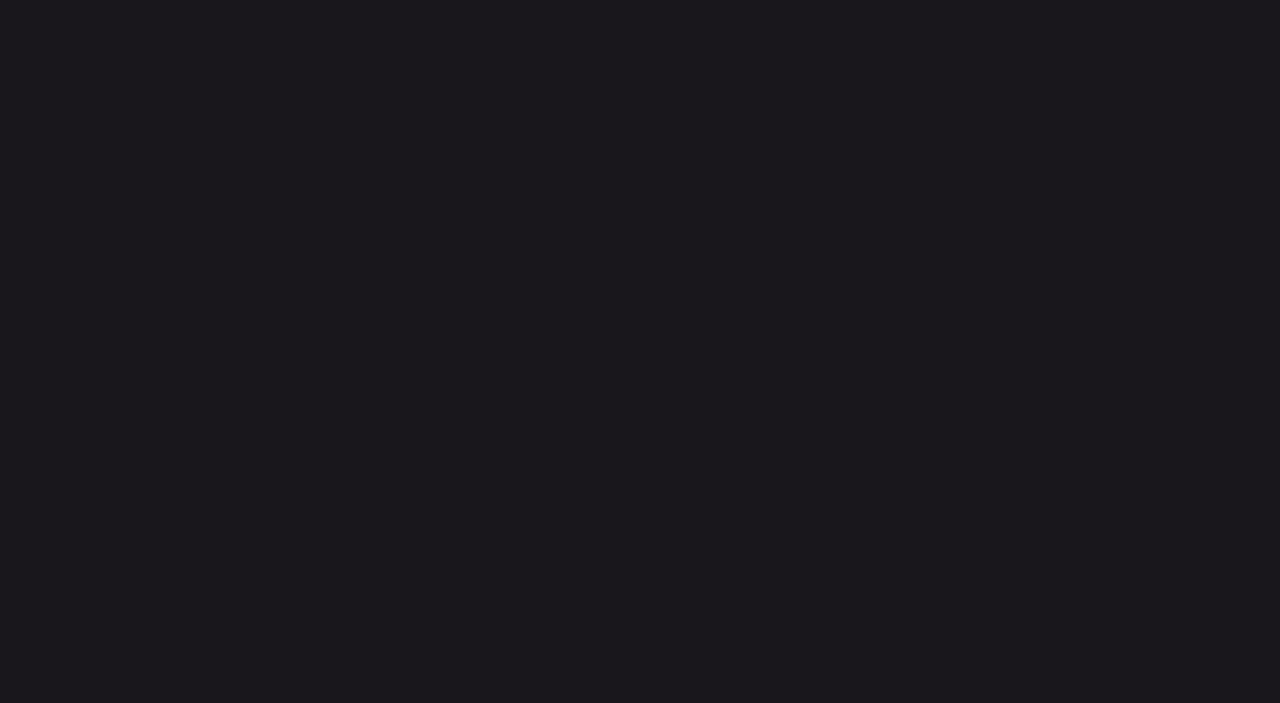
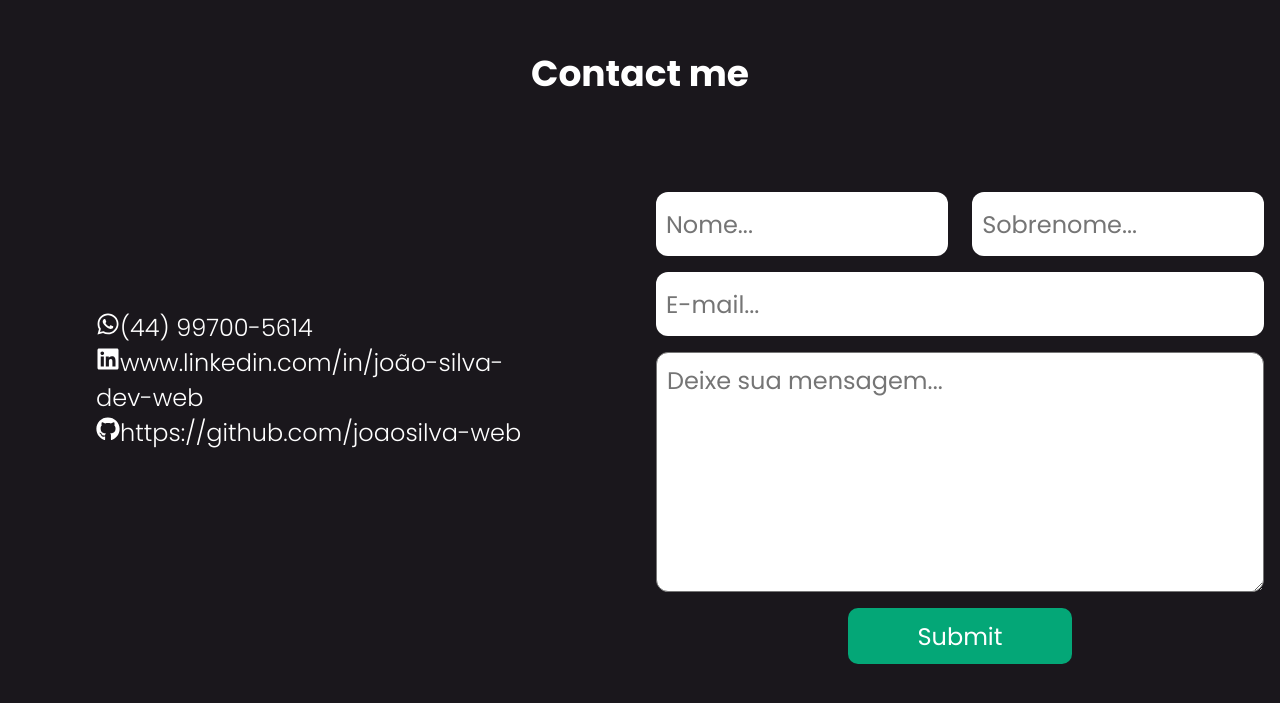
Before and after one commit to joaosilva-web/joao, a React (Create React App) app: page / in a window 1280 px wide. Shown: the part 1645-2348 px from the top of the page. Before the commit the page ends 1600 px from the top, so only its background shows below. Built offline with nearby package versions, Linux system fonts and the light colour scheme.

Commit message:
:construction: Create Contact component

```diff
--- a/src/App.tsx
+++ b/src/App.tsx
@@ -2,6 +2,7 @@ import React from 'react';
 import Header from './components/Header'
 import Home from './components/Home'
 import Portfolio from './components/Portfolio'
+import Contact from './components/Contact'
 
 function App() {
   return (
@@ -9,6 +10,7 @@ function App() {
       <Header/>
       <Home/>
       <Portfolio/>
+      <Contact/>
     </div>
   );
 }
--- /dev/null
+++ b/src/components/Contact/index.tsx
@@ -0,0 +1,29 @@
+import { FaGithub, FaLinkedin, FaWhatsapp } from "react-icons/fa";
+import * as S from "./styles"
+
+export default function Contact() {
+    return(
+        <S.Contact>
+            <h2>Contact me</h2>
+            <S.ContentBox>
+            <S.Media>
+               <div>
+               <a href="(44) 99700-5614"><FaWhatsapp/>(44) 99700-5614</a>
+                <a href="www.linkedin.com/in/joão-silva-dev-web"><FaLinkedin/>www.linkedin.com/in/joão-silva-dev-web</a>
+                <a href="https://github.com/joaosilva-web"><FaGithub/>https://github.com/joaosilva-web</a>
+               </div>
+            </S.Media>
+            <div>
+                <form>
+                    <S.Input tamanho="48%" placeholder="Nome..."/>
+                    <S.Input tamanho="48%" placeholder="Sobrenome..."/>
+                    <S.Input tamanho="100%" placeholder="E-mail..."/>
+                    <textarea placeholder="Deixe sua mensagem...">
+                    </textarea>
+                    <button>Submit</button>
+                </form>
+            </div>
+            </S.ContentBox>
+        </S.Contact>
+    );
+}
--- /dev/null
+++ b/src/components/Contact/styles.ts
@@ -0,0 +1,102 @@
+import styled from "styled-components";
+
+interface InterfaceInputProps {
+    tamanho: string;
+}
+
+export const Contact = styled.section`
+    display: flex;
+    flex-direction: column;
+    justify-content: space-evenly;
+
+    width: 100%;
+    height: 100vh;
+
+    h2 {
+        font-size: 36px;
+        text-align: center;
+    }
+`
+
+export const ContentBox = styled.div`
+    display: flex;
+
+    width: 100%;
+
+    div {
+        display: flex;
+        justify-content: center;
+        width: 50%;
+        align-items: center;
+
+        form {
+            display: flex;
+            flex-wrap: wrap;
+            justify-content: space-between;
+            width: 608px;
+            row-gap: 16px;
+
+            textarea {
+                border-radius: 12px;
+                height:240px;
+                width: 100%;
+                outline-color: #3F84E5;
+
+
+                font-size: 24px;
+                padding: 10px;
+
+                ::placeholder{
+                font-size: 24px;
+                }
+            }
+
+            button {
+                background: #04A777;
+                margin: 0 auto;
+                color: white;
+
+                font-size: 24px;
+
+                width: 224px;
+            }
+        }
+    }
+`
+
+export const Media = styled.div`
+       div {
+        display: flex;
+        flex-direction: column;
+        justify-content: flex-start;
+        align-items: flex-start;
+
+        height: 50%;
+        width: 70%;
+
+        a{
+            color: white;
+
+            font-size: 24px;
+            font-weight: 300;
+            text-decoration: none;
+        }
+       }
+`
+
+export const Input = styled.input<InterfaceInputProps>`
+    border: 0;
+    border-radius: 12px;
+    padding: 0 10px;
+
+    font-size: 24px;
+
+    width: ${props => props.tamanho};
+    height: 64px;
+
+    outline-color: #3F84E5;
+
+    ::placeholder{
+        font-size: 24px;
+    }
+`
```
